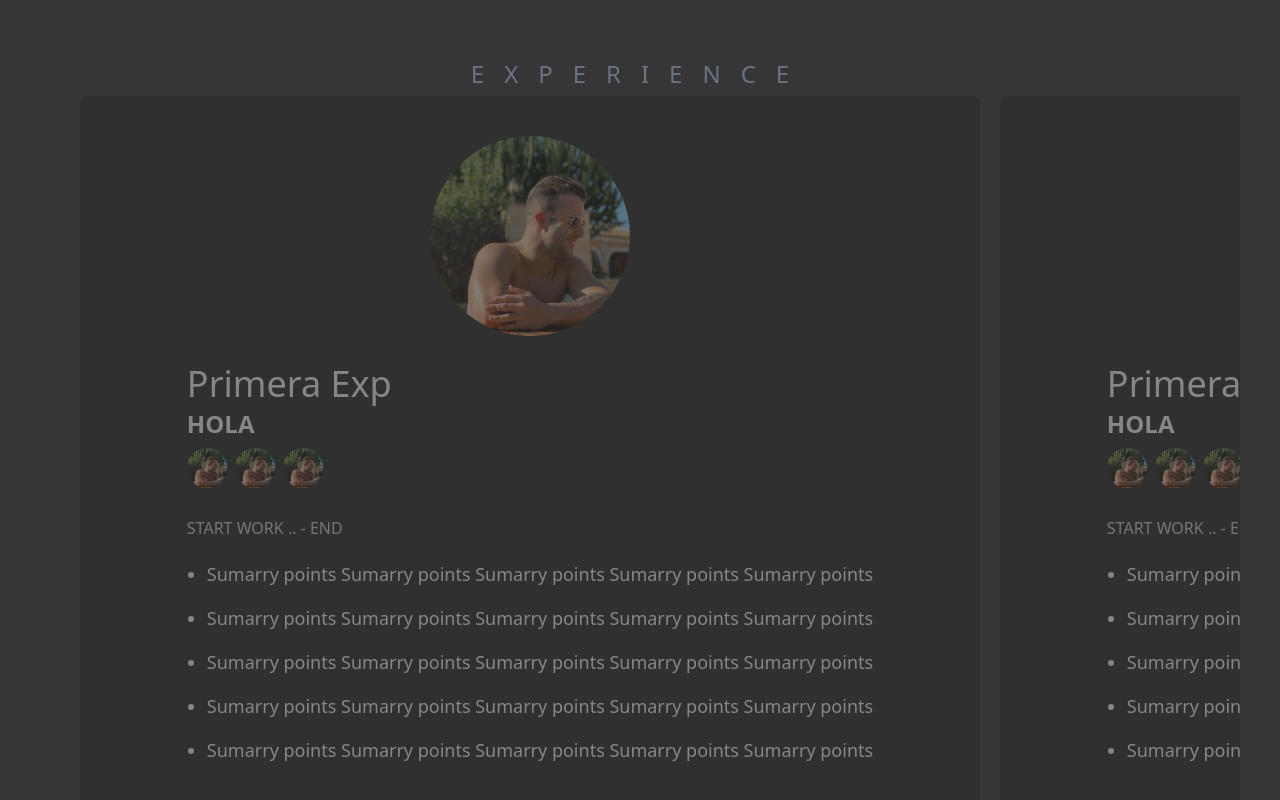
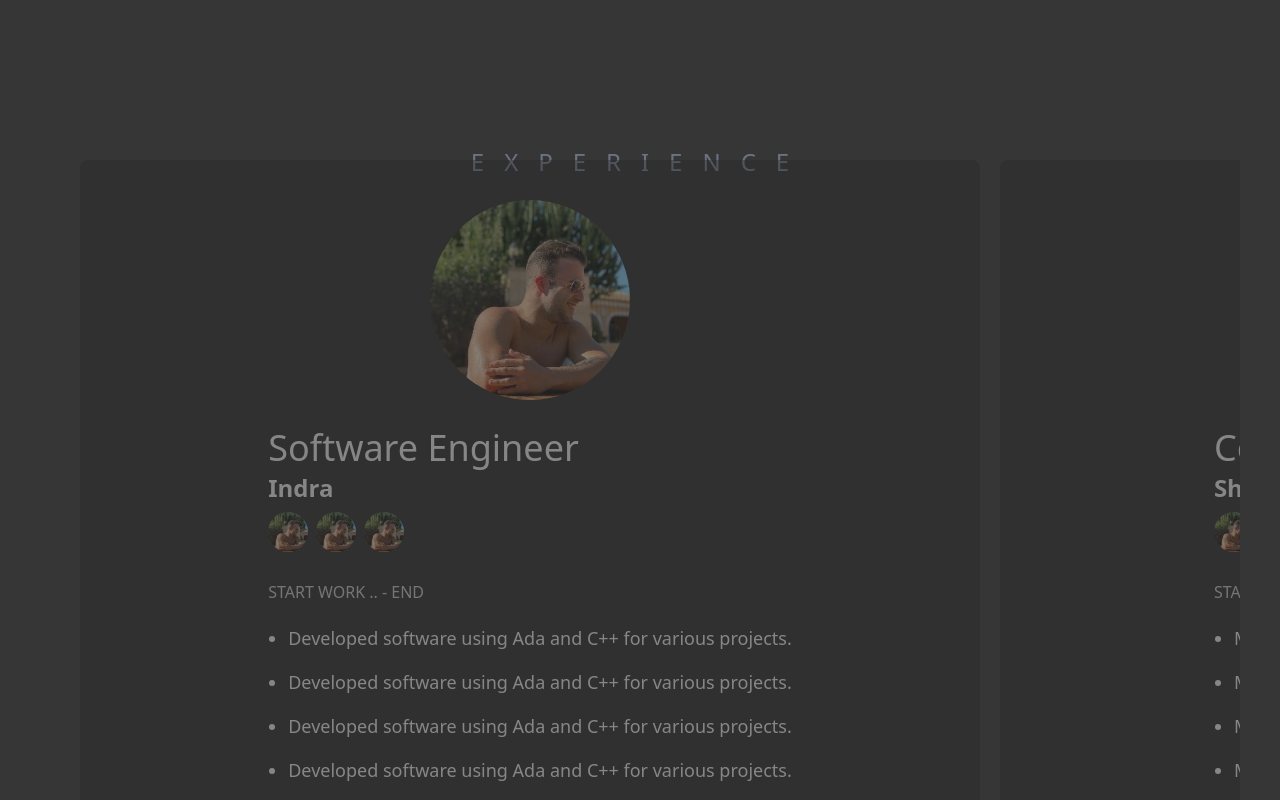
Before and after one commit to slajara/portfolio-slajara, a Next.js app: page / in a window 1280 px wide. Shown: the part 1640-2440 px from the top of the page. Built offline with nearby package versions, Linux system fonts and the light colour scheme.

Commit message:
add json experienceWork v-1

```diff
--- a/components/About.tsx
+++ b/components/About.tsx
@@ -8,12 +8,13 @@ function About() {
       initial={{ opacity: 0 }}
       transition={{ duration: 1.5 }}
       whileInView={{ opacity: 1 }}
-      className=" flex flex-col relative h-screen text-center md:text-left md:flex-row max-w-7xl px-10 justify-evenly mx-auto items-center"
+      className=" flex flex-col relative min-h-screen text-center md:text-left md:flex-row max-w-7xl px-10 justify-evenly mx-auto items-center"
     >
-      <h3 className="absolute top-2 uppercase tracking-[20px] text-gray-500 text-2xl">
+      <h3 className="absolute top-24 uppercase tracking-[20px] text-gray-500 text-2xl">
         About
       </h3>
 
+      <div className="mt-32 mb-12 flex flex-col md:flex-row items-center space-y-10 md:space-y-0">
         <motion.img
           initial={{
             x: -200,
@@ -43,21 +44,14 @@ function About() {
             engineer and developer based in Ireland. With a strong background in
             computer science and a love for coding, I thrive on solving complex
             problems and creating innovative solutions. I hold a degree in
-          Computer Engineering, which has provided me with a solid foundation in
-          various programming languages and software development methodologies.
-          Over the years, I have gained extensive experience in developing
-          high-quality software applications. One of my greatest strengths is my
-          ability to approach challenges with a logical and analytical mindset.
-          I enjoy breaking down intricate problems into manageable components
-          and crafting efficient solutions. Whether it´s building robust web
-          applications, optimizing performance, or enhancing user experiences, I
-          am always eager to tackle new and exciting projects. Living in Ireland
-          has been a wonderful experience, both personally and professionally.
-          The vibrant tech community and the opportunity to collaborate with
-          talented individuals have enriched my journey as a developer. I am
-          continuously inspired by the innovative spirit and the drive to push
-          the boundaries of what technology can achieve.
+            Computer Engineering, which has provided me with a solid foundation
+            in various programming languages and software development
+            methodologies. Over the years, I have gained extensive experience in
+            developing high-quality software applications. One of my greatest
+            strengths is my ability to approach challenges with a logical and
+            analytical mindset.
           </p>
+        </div>
       </div>
     </motion.div>
   );
--- a/components/Contact.tsx
+++ b/components/Contact.tsx
@@ -14,7 +14,7 @@ function Contact() {
   const { register, handleSubmit } = useForm<Inputs>();
 
   const onSubmit: SubmitHandler<Inputs> = (formData) => {
-    window.location.href = `mailto:lajara.agullo@gmail?subject=${formData.subject}&body=Hi, my name is ${formData.name}. ${formData.message} (${formData.email})`;
+    window.location.href = `mailto:lajara.agullo@gmail.com?subject=${formData.subject}&body=Hi, my name is ${formData.name}. ${formData.message} (${formData.email})`;
 };
 
   return (
--- a/components/Experience.tsx
+++ b/components/Experience.tsx
@@ -3,7 +3,35 @@
 import { motion } from "framer-motion";
 import ExperienceCard from "./ExperienceCard";
 
+interface ExperienceCardProps {
+  position: string;
+  business: string;
+  tech: string;
+  functions: string;
+}
+
 function Experience() {
+  const experienceWorks: ExperienceCardProps[] = [
+    {
+      position: "Software Engineer",
+      business: "Indra",
+      tech: "Ada, C++",
+      functions: "Developed software using Ada and C++ for various projects.",
+    },
+    {
+      position: "Co-founder",
+      business: "Shisha",
+      tech: "Web, Excel",
+      functions: "Managed web development and business operations.",
+    },
+    {
+      position: "Supermarket Staff",
+      business: "Dialprix",
+      tech: "Excel, C++",
+      functions: "Handled inventory management and customer service.",
+    },
+  ];
+
   return (
     <motion.div
       initial={{ opacity: 0 }}
@@ -11,15 +39,14 @@ function Experience() {
       whileInView={{ opacity: 1 }}
       className="h-screen flex relative overflow-hidden flex-col text-left md:flex-row max-w-full px-10 justify-evenly mx-auto items-center"
     >
-      <h3 className="absolute top-2 uppercase tracking-[20px] text-gray-500 text-2xl">
+      <h3 className="absolute top-24 uppercase tracking-[20px] text-gray-500 text-2xl">
         Experience
       </h3>
 
-      <div className="w-full flex space-x-5 overflow-x-scroll p-10 snap-x snap-mandatory scrollbar scrollbar-thumb-[#0AABF7]/80">
-        <ExperienceCard />
-        <ExperienceCard />
-        <ExperienceCard />
-        <ExperienceCard />
+      <div className="mt-32 w-full flex space-x-5 overflow-x-scroll p-10 snap-x snap-mandatory scrollbar scrollbar-thumb-[#0AABF7]/80">
+        {experienceWorks.map((project, index) => {
+          return <ExperienceCard key={index} {...project} />;
+        })}
       </div>
     </motion.div>
   );
--- a/components/ExperienceCard.tsx
+++ b/components/ExperienceCard.tsx
@@ -3,7 +3,19 @@
 import { motion } from "framer-motion";
 import Image from "next/image";
 
-function ExperienceCard() {
+interface ExperienceCardProps {
+  position: string;
+  business: string;
+  tech: string;
+  functions: string;
+}
+
+export const ExperienceCard: React.FC<ExperienceCardProps> = ({
+  position,
+  business,
+  tech,
+  functions,
+}) => {
   return (
     <article
       className="flex flex-col rounded-lg items-center space-y-7 flex-shrink-0 w-[500px] md:w-[600px] xl:w-[900px]
@@ -27,9 +39,10 @@ function ExperienceCard() {
         className="w-32 h-32 rounded-full xl:w-[200px] xl:h-[200px] object-cover object-center"
       />
       <div className="px-0 md:px-10">
-        <h4 className="text-4xl font-light">Primera Exp</h4>
-        <p className="font-bold text-2xl mt-1"> HOLA</p>
+        <h4 className="text-4xl font-light">{position}</h4>
+        <p className="font-bold text-2xl mt-1"> {business}</p>
         <div className="flex space-x-2 my-2">
+          {/** Skills TO DO */}
           <Image
             priority={true}
             src="/me.jpg"
@@ -55,32 +68,18 @@ function ExperienceCard() {
             className="h-10 w-10 rounded-full"
           />
         </div>
+
         <p className="uppercase py-5 text-gray-300"> Start work .. - end</p>
         <ul className="list-disc space-y-4 ml-5 text-lg">
-          <li>
-            Sumarry points Sumarry points Sumarry points Sumarry points Sumarry
-            points{" "}
-          </li>
-          <li>
-            Sumarry points Sumarry points Sumarry points Sumarry points Sumarry
-            points{" "}
-          </li>
-          <li>
-            Sumarry points Sumarry points Sumarry points Sumarry points Sumarry
-            points{" "}
-          </li>
-          <li>
-            Sumarry points Sumarry points Sumarry points Sumarry points Sumarry
-            points{" "}
-          </li>
-          <li>
-            Sumarry points Sumarry points Sumarry points Sumarry points Sumarry
-            points{" "}
-          </li>
+          <li>{functions}</li>
+          <li>{functions}</li>
+          <li>{functions}</li>
+          <li>{functions}</li>
+          <li>{functions}</li>
         </ul>
       </div>
     </article>
   );
-}
+};
 
 export default ExperienceCard;
--- a/components/Header.tsx
+++ b/components/Header.tsx
@@ -6,7 +6,7 @@ import Link from "next/link";
 
 function Header() {
   return (
-    <div className="sticky top-0 p-5 flex items-start justify-between max-w-7xl mx-auto z-20 xl:items-center">
+    <div className="top-0 p-5 flex items-start justify-between max-w-7xl mx-auto z-20 xl:items-center">
       <motion.div
         initial={{
           x: -500,
@@ -27,17 +27,16 @@ function Header() {
           url="https://www.linkedin.com/in/samuel-lajara-agullo/"
           fgColor="gray"
           bgColor="transparent"
+          target="_blank"
         />
         <SocialIcon
           url="https://github.com/slajara"
           fgColor="gray"
           bgColor="transparent"
+          target="_blank"
         />
       </motion.div>
 
-
-
-      <Link href="#contact">
       <motion.div
         initial={{
           x: 500,
@@ -54,20 +53,19 @@ function Header() {
         }}
         className="flex flex-row items-center text-gray-300 cursor-pointer"
       >
-
         <SocialIcon
           className="cursor-pointer"
           network="email"
           fgColor="gray"
           bgColor="transparent"
+          href="#contact"
         />
-
+        <Link href="#contact">
           <p className="uppercase hiden md:inline-flex text-sm text-gray-400">
             Get In Touch
           </p>
-
+        </Link>
       </motion.div>
-      </Link>
     </div>
   );
 }
--- a/components/Hero.tsx
+++ b/components/Hero.tsx
@@ -7,7 +7,7 @@ import Link from "next/link";
 
 function Hero() {
   const [text, count] = useTypewriter({
-    words: ["Hi, I'm Samuel Lajara", "Software Engineer", "Web Developer"],
+    words: ["Hi, I'm Samuel", "{ Love Code }", "Web Developer"],
     loop: true,
     delaySpeed: 2000,
   });
```
Lines whose indentation alone changed are shown as unchanged.
